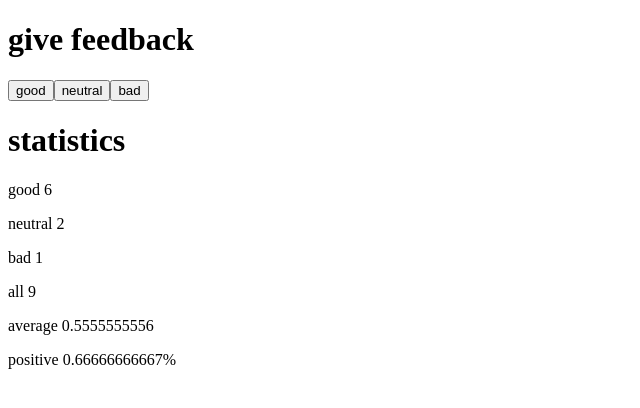
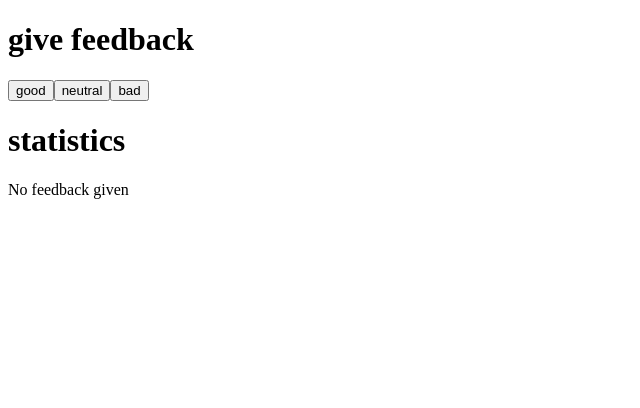
Before and after one commit to Dipssy/fullstackopen_submissions, a React (Vite) app in the folder part1/unicafe/: page / in a window 1280 px wide. Shown: the top 408 px of the page, without its empty margins (0-640 px from the left). Built offline with nearby package versions, Linux system fonts and the light colour scheme.

Commit message:
exercise 1.9 of part1

```diff
--- a/part1/unicafe/src/App.jsx
+++ b/part1/unicafe/src/App.jsx
@@ -1,6 +1,7 @@
 import { useState } from "react";
 
 const Statistics = (props) => {
+	if (props.allClicks > 0) {
 		return (
 			<div>
 				<p>good 6</p>
@@ -11,6 +12,20 @@ const Statistics = (props) => {
 				<p>positive 0.66666666667%</p>
 			</div>
 		);
+	}
+	return "No feedback given";
+
+	// just use this if using ternary operator
+	// return (
+	// 	<div>
+	// 		<p>good 6</p>
+	// 		<p>neutral 2</p>
+	// 		<p>bad 1</p>
+	// 		<p>all 9</p>
+	// 		<p>average 0.5555555556</p>
+	// 		<p>positive 0.66666666667%</p>
+	// 	</div>
+	// );
 };
 
 const App = () => {
@@ -18,6 +33,7 @@ const App = () => {
 	const [good, setGood] = useState(0);
 	const [neutral, setNeutral] = useState(0);
 	const [bad, setBad] = useState(0);
+	const [allClicks, setAll] = useState(0);
 
 	return (
 		<div>
@@ -26,6 +42,10 @@ const App = () => {
 			<button>neutral</button>
 			<button>bad</button>
 			<h1>statistics</h1>
+			{
+				// could use ternary operator for conditional rendering
+				// {allClicks > 0 ? <Statistics /> : "No feedback given"}
+			}
 			<Statistics />
 		</div>
 	);
```
Lines whose indentation alone changed are shown as unchanged.
